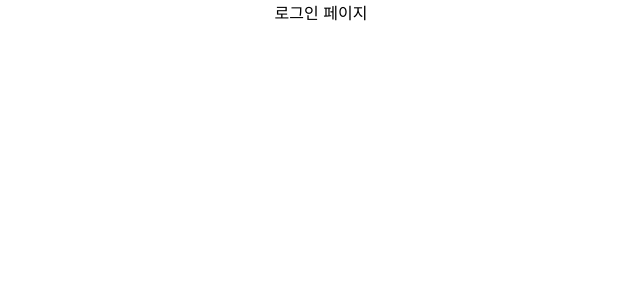
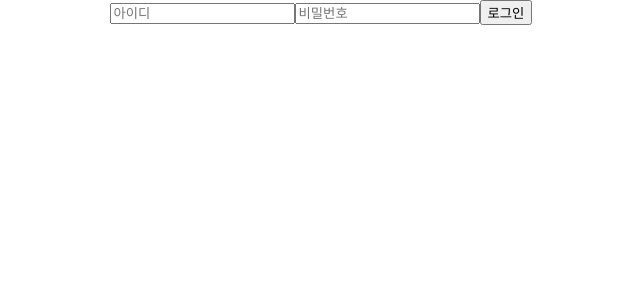
Before and after one commit to Park-Jeong-Hoon/shopping-mall-frontend, a React (Create React App) app: page /login in a window 1280 px wide. Shown: the top 300 px of the page, without its empty margins (319-959 px from the left). Built offline with nearby package versions, Linux system fonts and the light colour scheme.

Commit message:
axios 설치, 백엔드와 토큰 관련 통신

```diff
--- a/package.json
+++ b/package.json
@@ -6,6 +6,7 @@
     "@testing-library/jest-dom": "^5.16.5",
     "@testing-library/react": "^13.4.0",
     "@testing-library/user-event": "^13.5.0",
+    "axios": "^1.2.1",
     "react": "^18.2.0",
     "react-dom": "^18.2.0",
     "react-router-dom": "^6.6.0",
--- a/src/App.js
+++ b/src/App.js
@@ -1,17 +1,21 @@
 import './App.css';
 import { BrowserRouter, Routes, Route } from 'react-router-dom';
+import { useState, useEffect } from 'react';
 import Home from './routes/home/Home';
 import Join from './routes/join/Join';
 import Login from './routes/login/Login';
 
 function App() {
+
+  const [isLogin, setLogin] = useState(false);
+
   return (
     <BrowserRouter>
       <div className="App">
         <Routes>
-          <Route path='/' element={<Home />} />
-          <Route path='join' element={<Join />} />
-          <Route path='login' element={<Login />} />
+          <Route path='/' element={<Home isLogin={isLogin} setLogin={setLogin} />} />
+          <Route path='join' element={<Join isLogin={isLogin} setLogin={setLogin} />} />
+          <Route path='login' element={<Login isLogin={isLogin} setLogin={setLogin} />} />
         </Routes>
       </div>
     </BrowserRouter>
--- a/src/routes/home/Home.js
+++ b/src/routes/home/Home.js
@@ -1,4 +1,4 @@
-function Home() {
+function Home({ isLogin, setLogin }) {
     return (
         <div>홈페이지</div>
     )
--- a/src/routes/join/Join.js
+++ b/src/routes/join/Join.js
@@ -1,4 +1,4 @@
-function Join() {
+function Join({ isLogin, setLogin }) {
     return (
         <div>회원가입 페이지</div>
     )
--- a/src/routes/login/Login.js
+++ b/src/routes/login/Login.js
@@ -1,6 +1,47 @@
-function Login() {
+import axios from "axios";
+import { Navigate } from "react-router-dom";
+
+function Login({ isLogin, setLogin }) {
+
+    const doLogin = async (e) => {
+        e.preventDefault();
+        await axios(
+            {
+                url: '/api/member/login',
+                method: 'post',
+                baseURL: 'http://localhost:8080',
+                withCredentials: true,
+                headers: {
+                    "Content-Type": "application/json",
+                },
+                data: {
+                    username: e.target[0].value,
+                    password: e.target[1].value
+                }
+            }
+        ).then(function (response) {
+            let jwtHeader = response.headers.get("Authorization")
+            let jwtToken = '';
+            if (jwtHeader.startsWith('Bearer ')) {
+                jwtToken = jwtHeader.replace('Bearer ', '');
+            }
+            setLogin(jwtToken);
+        }).catch(error => console.error('Error:', error));
+    }
+
     return (
-        <div>로그인 페이지</div>
+
+        <div>
+            {
+                isLogin ?
+                    <Navigate to={"/"} /> :
+                    <form onSubmit={doLogin}>
+                        <input type={"text"} placeholder={"아이디"} />
+                        <input type={"password"} placeholder={"비밀번호"} />
+                        <input type={"submit"} value={"로그인"} />
+                    </form>
+            }
+        </div>
     )
 }
 
```
Also changed, not shown: 1 other file (tests, documents, lock files or other folders).
